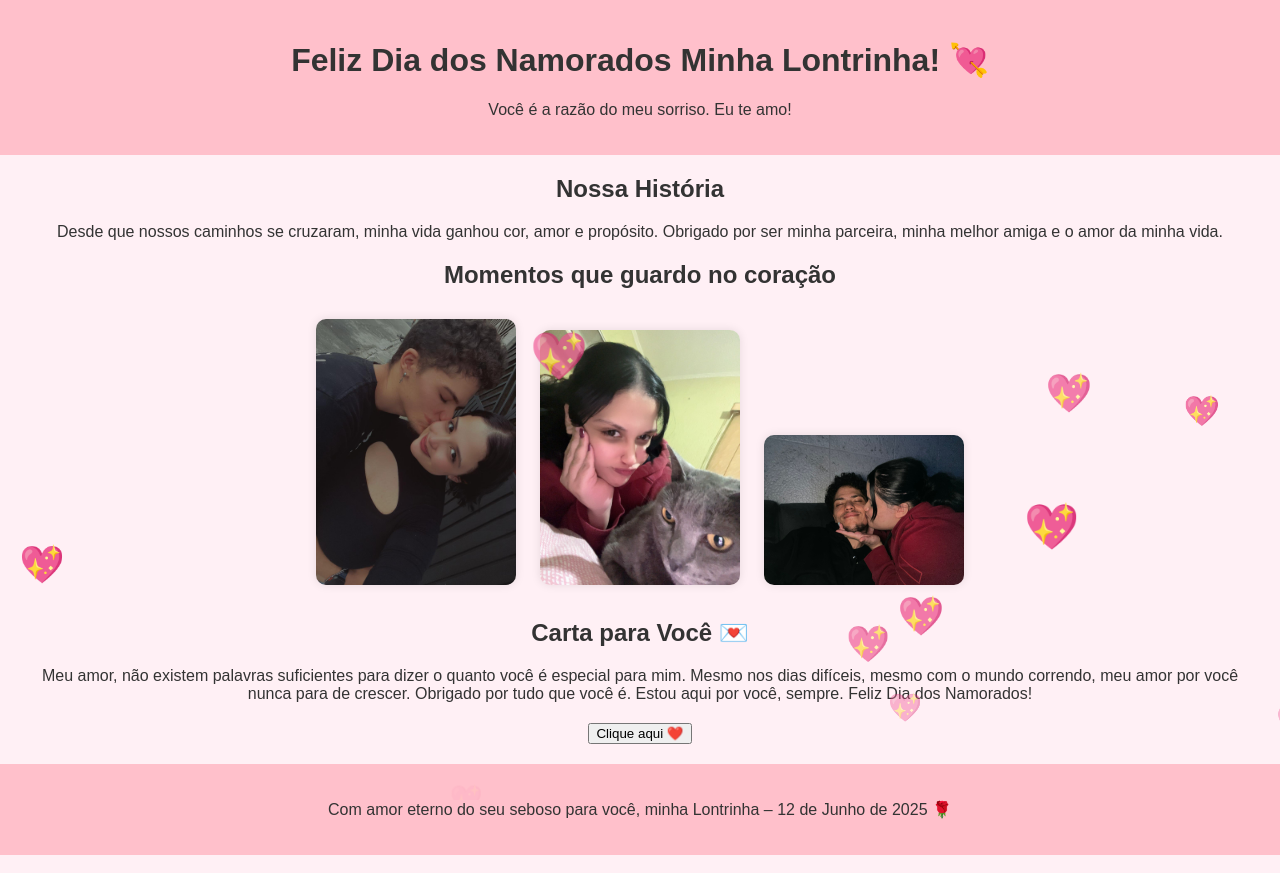
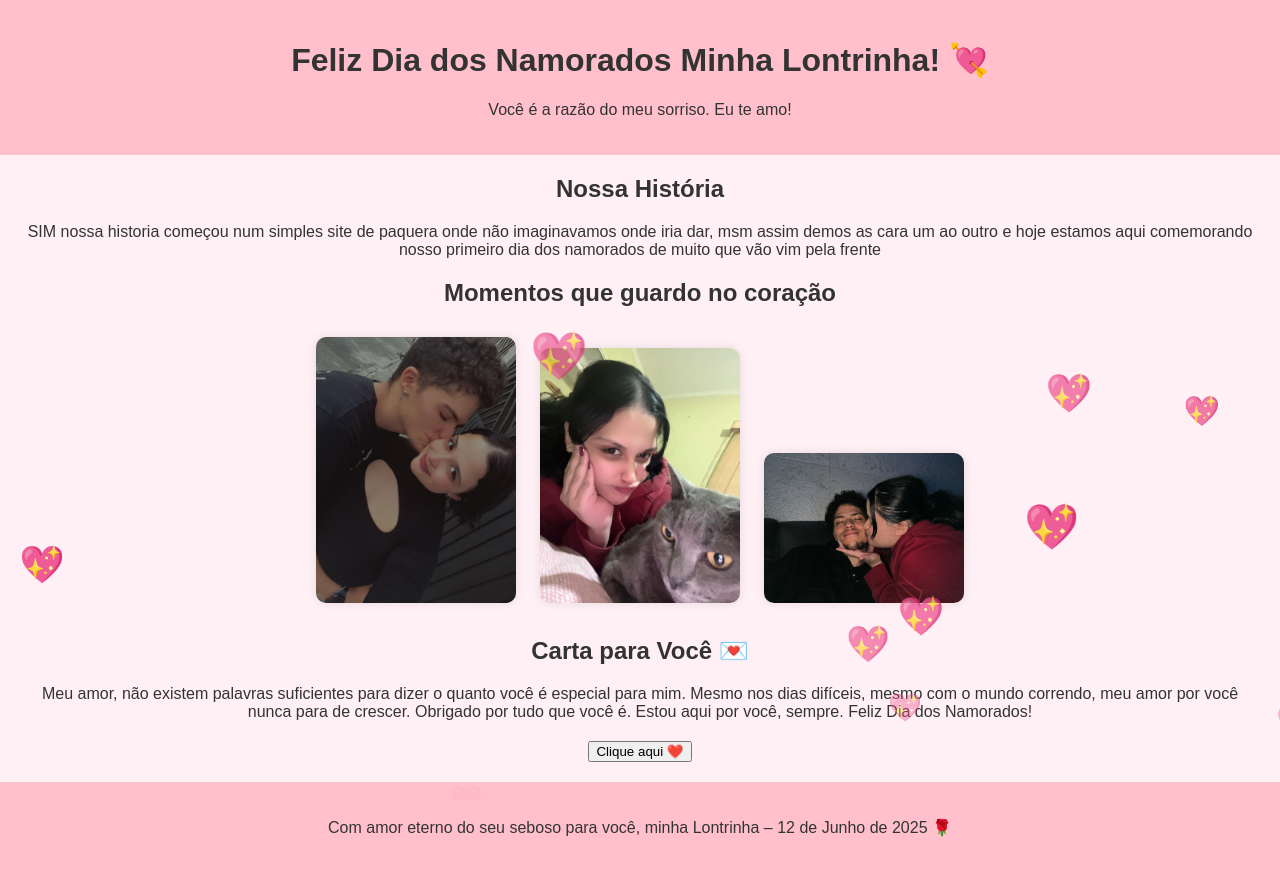
Before and after one commit to PRDog08/Site-lontrinha, a plain HTML site: page index.html in a window 1280 px wide. Drawn offline with Linux system fonts and the light colour scheme.

Commit message:
Update index.html

```diff
--- a/index.html
+++ b/index.html
@@ -52,8 +52,7 @@
   <section>
     <h2>Nossa História</h2>
     <p>
-      Desde que nossos caminhos se cruzaram, minha vida ganhou cor, amor e propósito.
-      Obrigado por ser minha parceira, minha melhor amiga e o amor da minha vida.
+      SIM nossa historia começou num simples site de paquera onde não imaginavamos onde iria dar, msm assim demos as cara um ao outro e hoje estamos aqui comemorando nosso primeiro dia dos namorados de muito que vão vim pela frente
     </p>
   </section>
 
```
